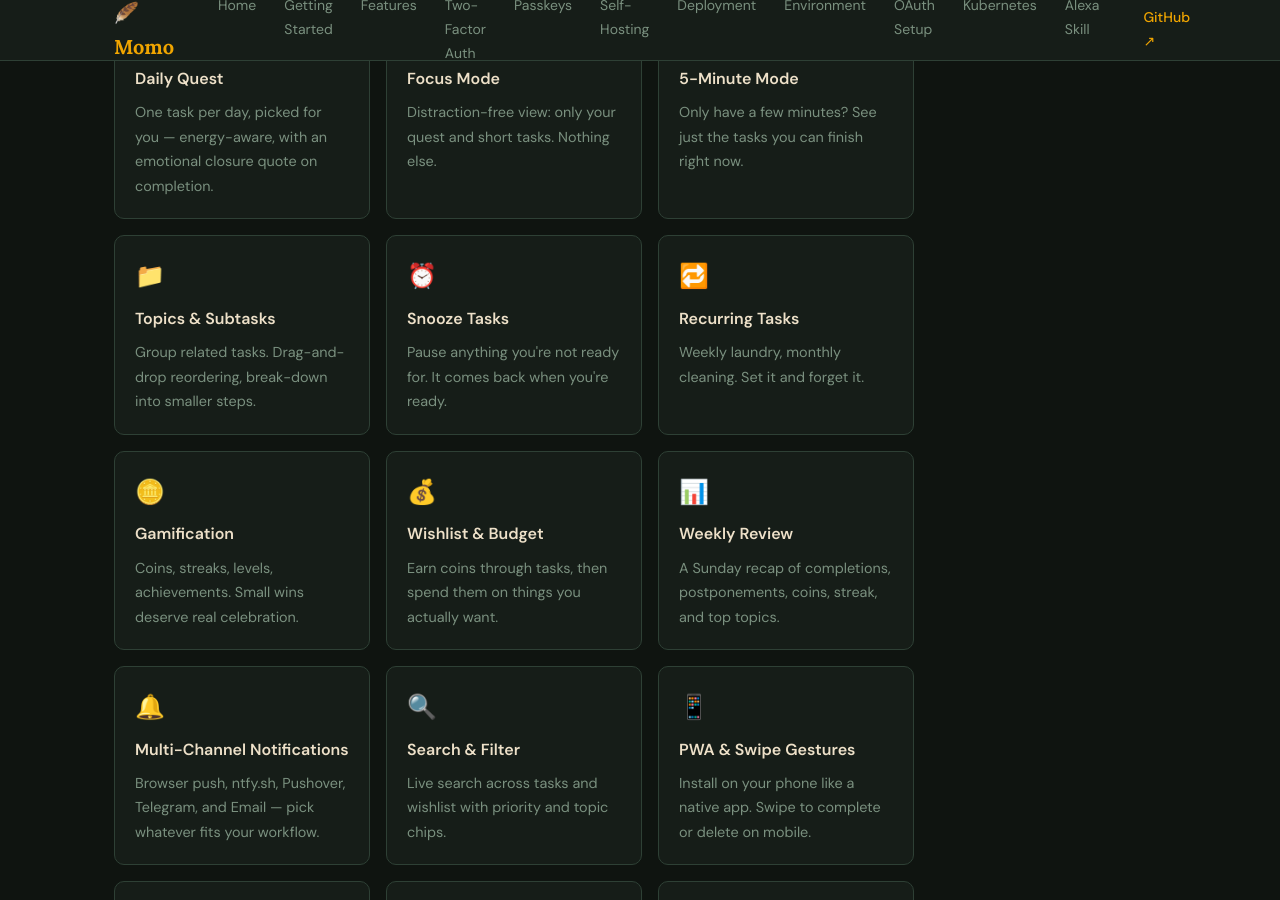
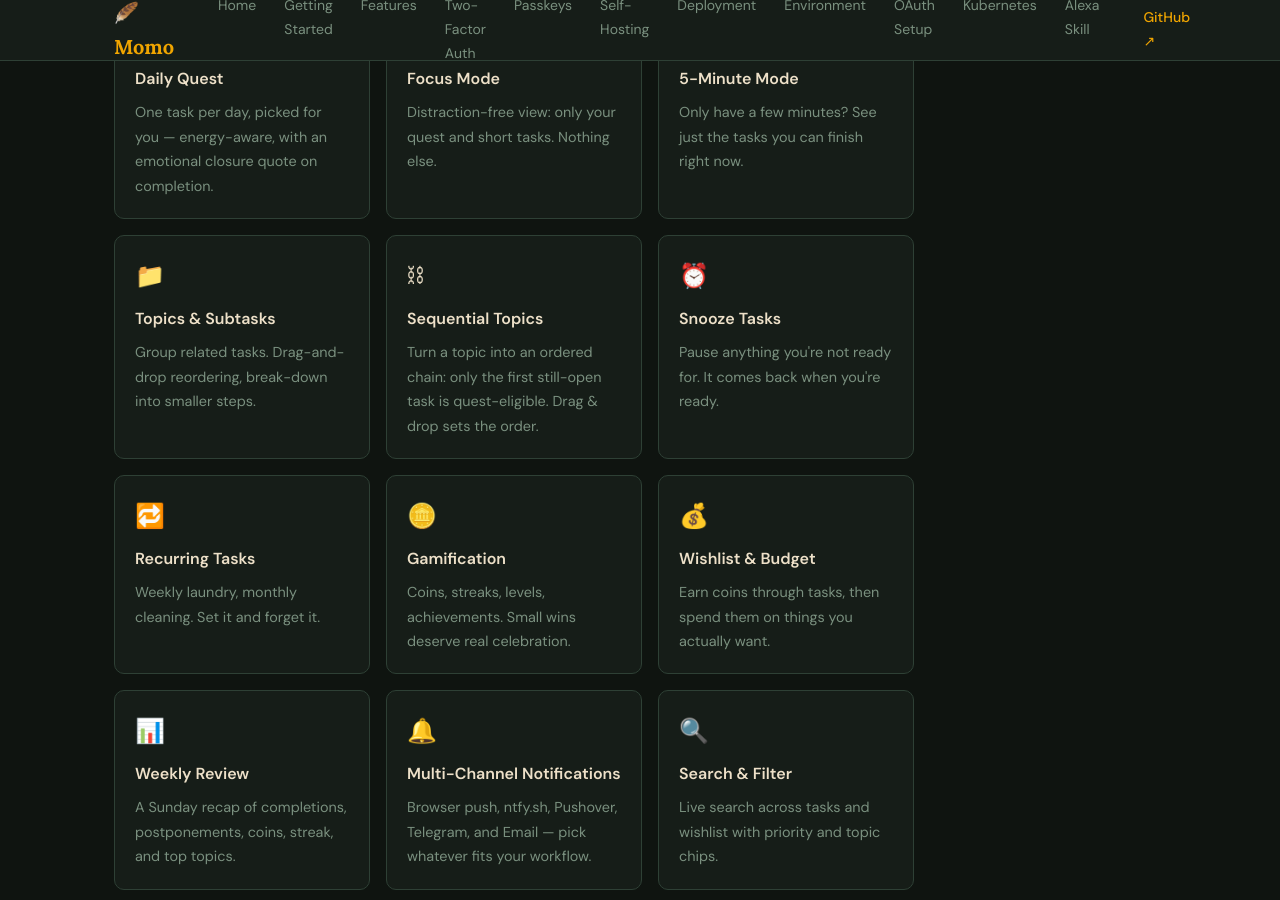
Before and after one commit to jp1337/momo, a Jekyll site: the page built from docs-site/index.md, in a window 1280 px wide and 900 px high, scrolled down 696 px. Built offline with Jekyll 4.4.1, drawn with Linux system fonts in a browser that asks for light colours.

Commit message:
docs: surface sequential topics in README and docs-site landing
Mirror the pattern used for the energy redesign — user-facing feature
bullet in README.md and a new feature card on the docs-site landing
page so the feature is discoverable outside of features.md.

```diff
--- a/docs-site/index.md
+++ b/docs-site/index.md
@@ -38,6 +38,11 @@ description: Task management for people who struggle with procrastination. Open
     <div class="icon">📁</div>
     <h3>Topics & Subtasks</h3>
     <p>Group related tasks. Drag-and-drop reordering, break-down into smaller steps.</p>
+  </div>
+  <div class="feature-card">
+    <div class="icon">⛓</div>
+    <h3>Sequential Topics</h3>
+    <p>Turn a topic into an ordered chain: only the first still-open task is quest-eligible. Drag & drop sets the order.</p>
   </div>
   <div class="feature-card">
     <div class="icon">⏰</div>
```
Also changed, not shown: README.md.
